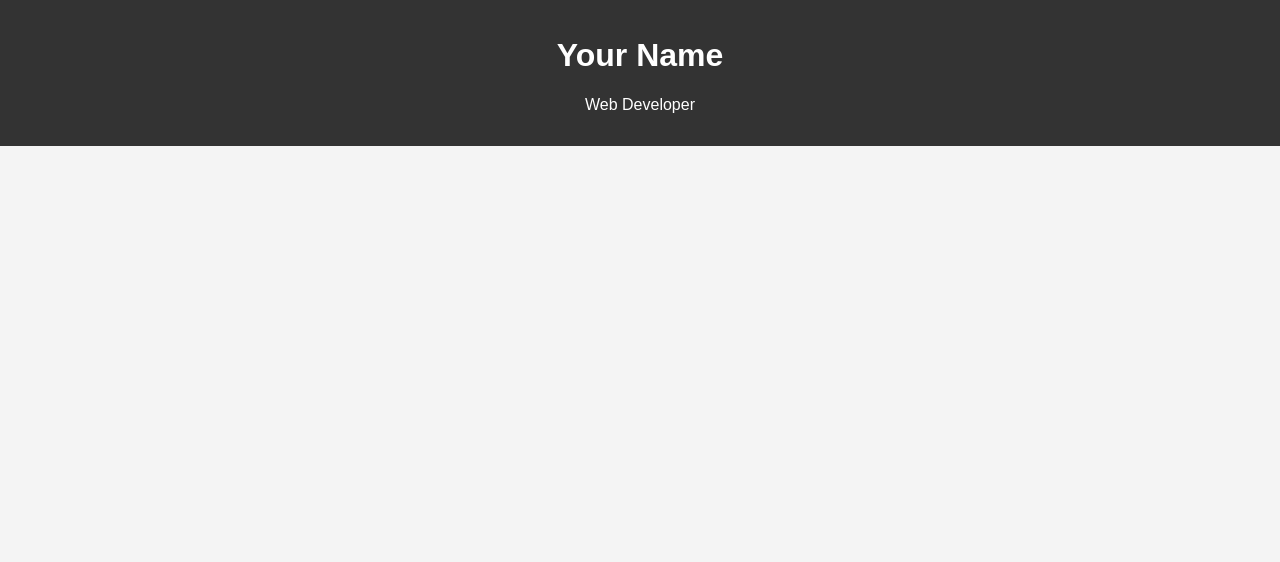
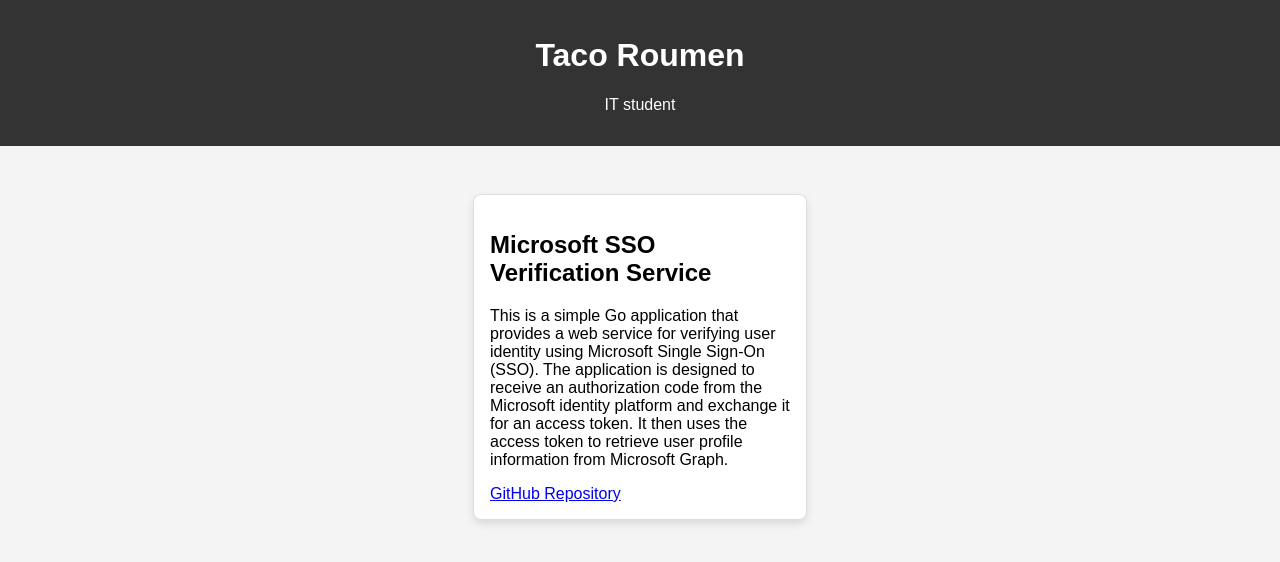
Before and after one commit to tacoroumen/tacoroumen.github.io, a plain HTML site: page index.html in a window 1280 px wide. Drawn offline with Linux system fonts and the light colour scheme.

Commit message:
Update index.html

```diff
--- a/index.html
+++ b/index.html
@@ -1,18 +1,25 @@
 <!-- index.html -->
 <!DOCTYPE html>
 <html lang="en">
+
 <head>
     <meta charset="UTF-8">
     <meta name="viewport" content="width=device-width, initial-scale=1.0">
     <link rel="stylesheet" href="style.css">
-    <title>Your Portfolio</title>
+    <title>Taco's Portfolio</title>
 </head>
+
 <body>
     <header>
-        <h1>Your Name</h1>
-        <p>Web Developer</p>
+        <h1>Taco Roumen</h1>
+        <p>IT student</p>
     </header>
     <section id="projects">
+        <div class="project-card">
+            <h2>Microsoft SSO Verification Service</h2>
+            <p>This is a simple Go application that provides a web service for verifying user identity using Microsoft Single Sign-On (SSO). The application is designed to receive an authorization code from the Microsoft identity platform and exchange it for an access token. It then uses the access token to retrieve user profile information from Microsoft Graph.</p>
+            <a href="https://github.com/tacoroumen/SSO">GitHub Repository</a>
+        </div>
         <!-- Add your projects here -->
         <!-- Example project card:
              <div class="project-card">
@@ -23,4 +30,5 @@
         -->
     </section>
 </body>
+
 </html>
```
